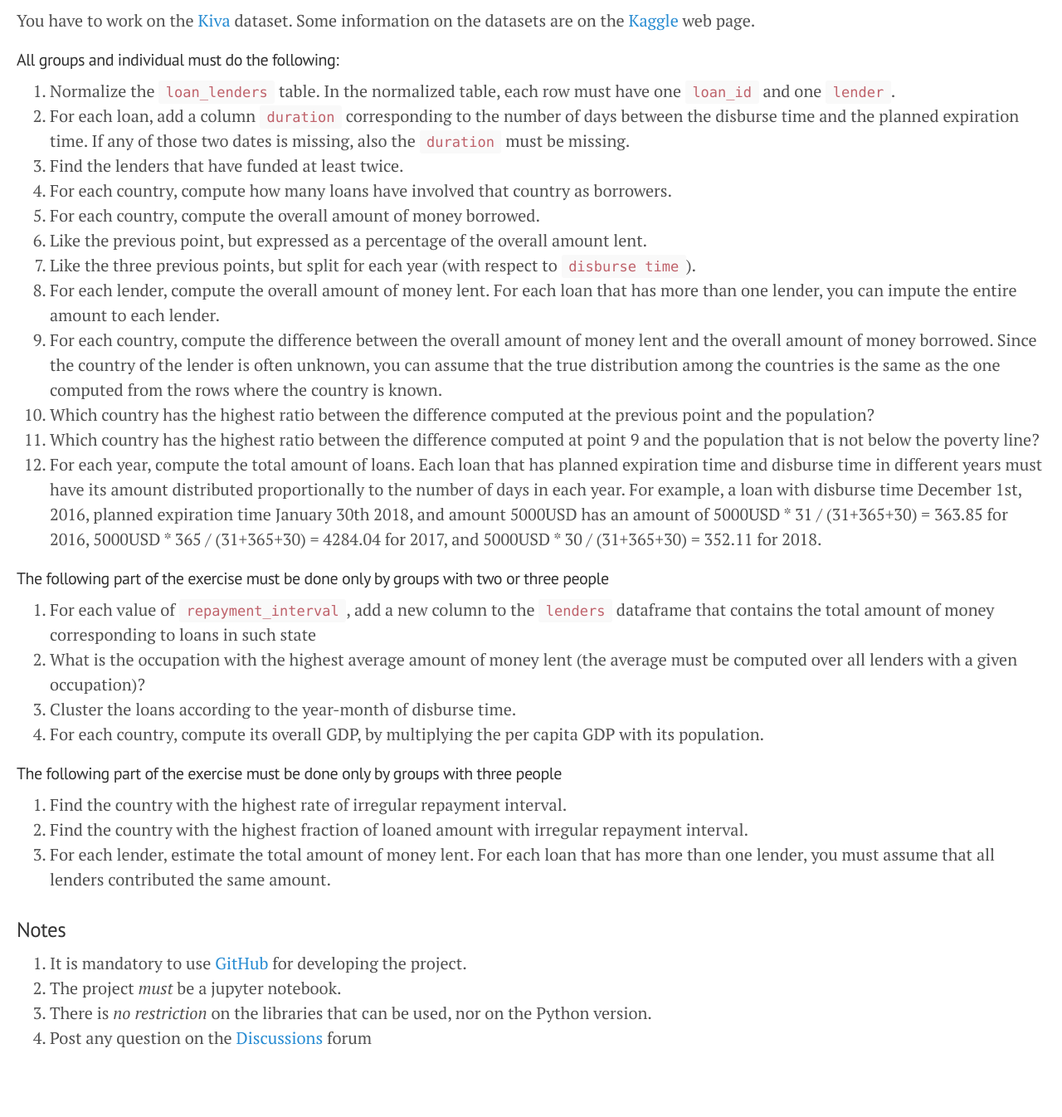
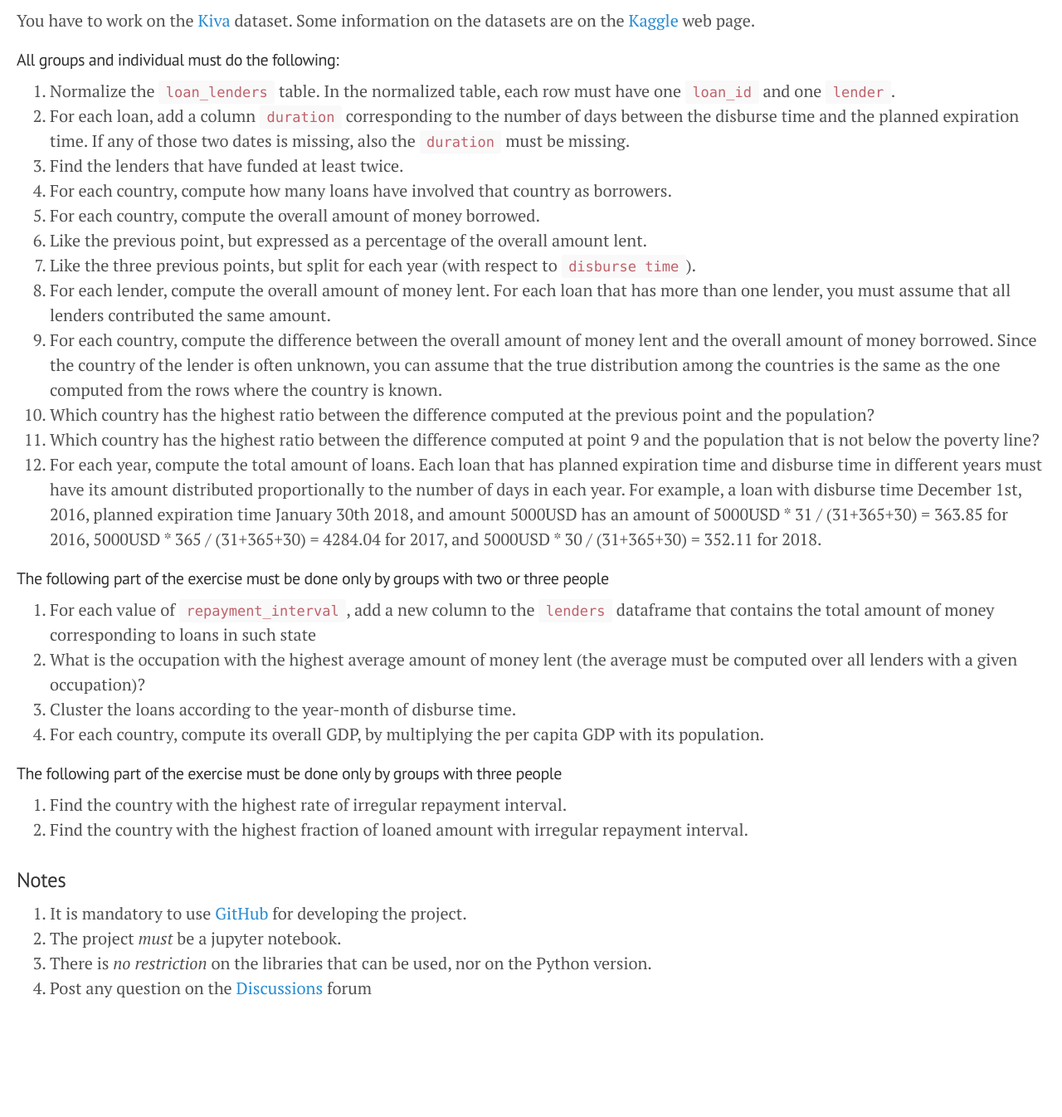
Before and after one commit to gdv/foundationsCS, a Jekyll site: the page built from docs/2019-project.md, in a window 1280 px wide. Shown: the whole page at 83% size. Built offline with Jekyll 4.4.1, drawn with Linux system fonts in a browser that asks for light colours; our own code applies the rules of GitHub Pages for plain Markdown files; after the commit the page ends 1286 px from its top, so only the background shows below that.

Commit message:
removed last exercise

```diff
--- a/docs/2019-project.md
+++ b/docs/2019-project.md
@@ -12,8 +12,8 @@
 1.  For each country, compute the overall amount of money borrowed.
 1.  Like the previous point, but expressed as a percentage of the overall amount lent.
 1.  Like the three previous points, but split for each year (with respect to `disburse time`).
-1.  For each lender, compute the overall amount of money lent. For each loan that has more than one lender, you can
-    impute the entire amount to each lender.
+1.  For each lender, compute the overall amount of money lent.  For each loan that has more than one lender, you must
+    assume that all lenders contributed the same amount.
 1.  For each country, compute the difference between the overall amount of money lent and the overall amount of money
     borrowed. Since the country of the lender is often unknown, you can assume that the true distribution among the
     countries is the same as the one computed from the rows where the country is known.
@@ -39,8 +39,6 @@
 
 1.  Find the country with the highest rate of irregular repayment interval.
 1.  Find the country with the highest fraction of loaned amount with irregular repayment interval.
-1.  For each lender, estimate the total amount of money lent. For each loan that has more than one lender, you must
-    assume that all lenders contributed the same amount.
 
 ### Notes
 
```
